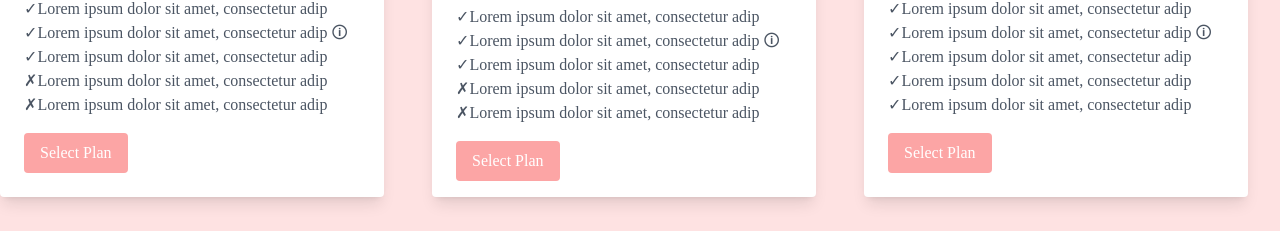
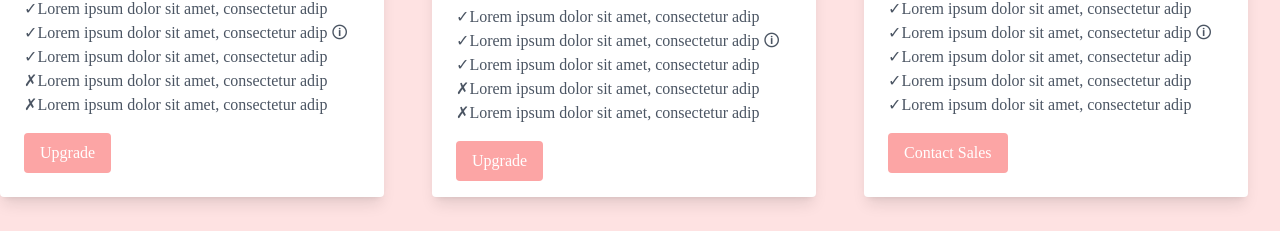
Before and after one commit to arushiMWork2004/maqroBudgetStore, a Next.js app: page / in a window 1280 px wide. Shown: the part 2663-2894 px from the top of the page. Built offline with nearby package versions, Linux system fonts and the light colour scheme.

Commit message:
Update Pricing.jsx

```diff
--- a/components/Pricing.jsx
+++ b/components/Pricing.jsx
@@ -16,7 +16,7 @@ const PricingPlan = () => {
       </div>
       <div className="flex justify-center mb-4">
         <button
-          className={`px-4 py-2 mr-2 ${
+          className={`px-4 py-2 mr-2 border-white ${
             isMonthly ? 'bg-red-300' : 'bg-white'
           }`}
           onClick={togglePlan}
@@ -24,7 +24,7 @@ const PricingPlan = () => {
           Monthly
         </button>
         <button
-          className={`px-4 py-2 ${
+          className={`px-4 py-2 border-white ${
             isMonthly ? 'bg-white' : 'bg-red-300'
           }`}
           onClick={togglePlan}
@@ -55,7 +55,7 @@ const PricingPlan = () => {
               <li>✗Lorem ipsum dolor sit amet, consectetur adip</li>
             </ul>
             <button className="bg-red-300 text-white py-2 px-4 mt-4 rounded">
-              Select Plan
+              Upgrade
             </button>
           </div>
         </div>
@@ -79,7 +79,7 @@ const PricingPlan = () => {
               <li>✗Lorem ipsum dolor sit amet, consectetur adip</li>
             </ul>
             <button className="bg-red-300 text-white py-2 px-4 mt-4 rounded">
-              Select Plan
+               Upgrade
             </button>
           </div>
         </div>
@@ -103,7 +103,7 @@ const PricingPlan = () => {
               <li>✓Lorem ipsum dolor sit amet, consectetur adip</li>
             </ul>
             <button className="bg-red-300 text-white py-2 px-4 mt-4 rounded">
-              Select Plan
+              Contact Sales
             </button>
           </div>
         </div>
```
